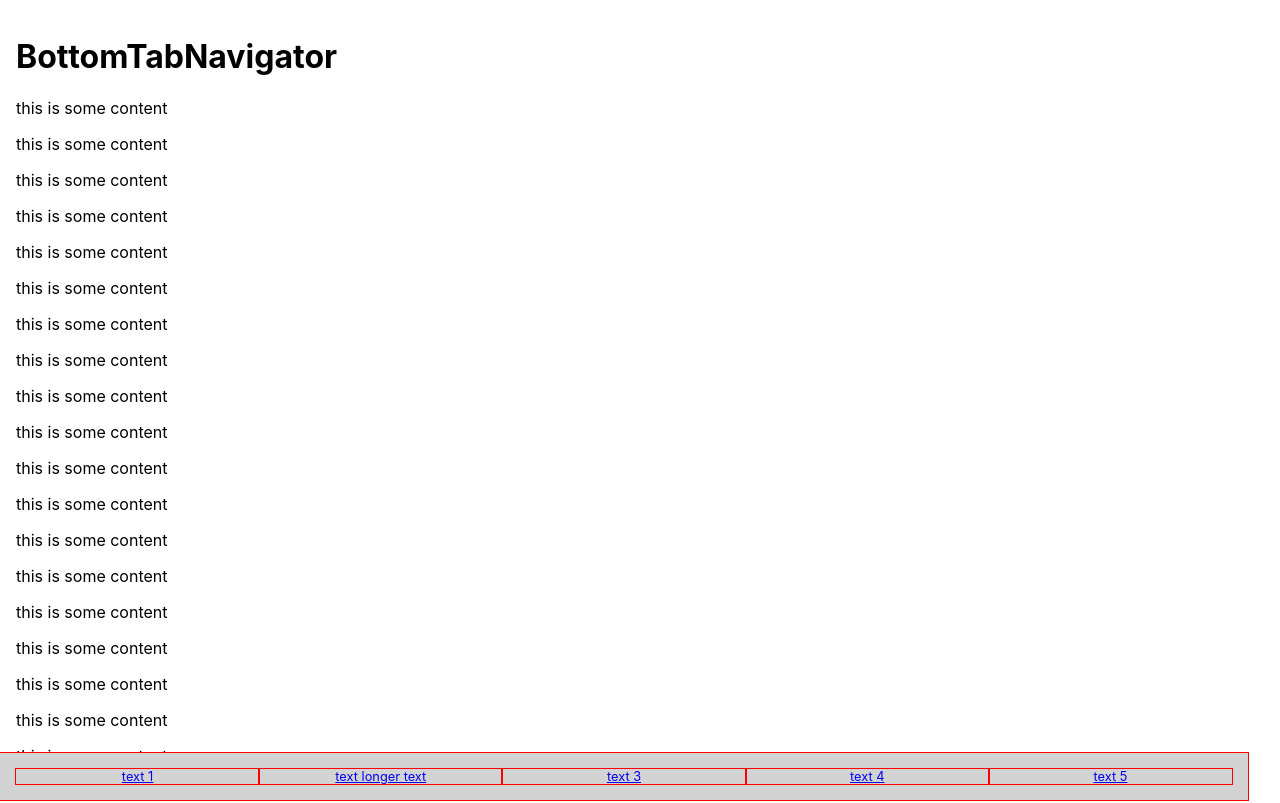
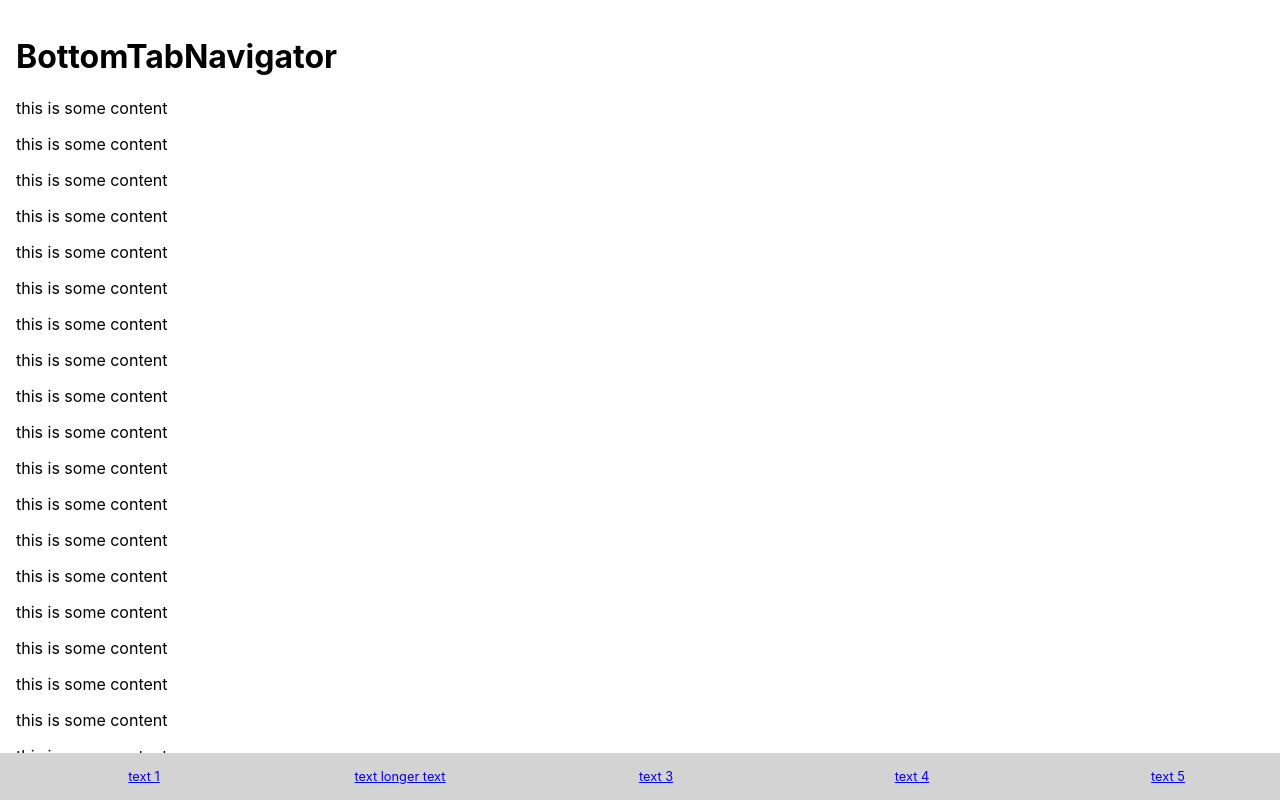
Before and after one commit to fsk1997/interface, a React (Create React App) app: page /bottom-tab-navigator in a window 1280 px wide. Shown: the top 803 px of the page. Built offline with nearby package versions, Linux system fonts and the light colour scheme.

Commit message:
Create linkedin style bottom tab navigator

```diff
--- a/src/pages/BottomTabNavigator/index.css
+++ b/src/pages/BottomTabNavigator/index.css
@@ -11,17 +11,25 @@
     left: 0px;
     right: 0px;
     bottom: 0px;
-    width: 95vw;
+    width: 100%;
     background-color:lightgray;
     padding: 1rem;
     display: flex;
     flex-wrap: nowrap;
     justify-content: space-between;
-    outline: 1px red solid;
+    /* outline: 1px red solid; */
+    /* transition: transform .1s ease-out; */
+    transform: translateY(0%);
+    transition: transform .1s ease-out;
+}
+
+.tab-container.tab-dismiss{
+    transform: translateY(100%);
+    transition: transform .3s ease-out;
 }
 
 .tab-container > div{
-    outline: 1px red solid;
+    /* outline: 1px red solid; */
     width: 100%;
     display: flex;
     justify-content: center;
--- a/src/pages/BottomTabNavigator/index.js
+++ b/src/pages/BottomTabNavigator/index.js
@@ -1,19 +1,40 @@
 import "./index.css";
-import { useEffect, useState } from "react";
-import {
-    Link
-  } from "react-router-dom";
+import { useEffect, useRef, useState } from "react";
+import { Link } from "react-router-dom";
+import { throttle } from "underscore";
 
 const BottomTabNavigator = () => {
+  const [dismiss, setDismiss] = useState(false);
+  const [lastScrollTop, setLastScrollTop] = useState(0);
+
+  useEffect(() => {
+    window.addEventListener(
+      "scroll",
+      throttle(() => {
+        if (window.scrollY < lastScrollTop) {
+          // console.log('scrolling up', window.scrollY, lastScrollTop, dismiss)
+          setDismiss(false);
+        }
+        if (window.scrollY > lastScrollTop) {
+          // console.log('scrolling down', window.scrollY, lastScrollTop, dismiss)
+          setDismiss(true);
+        }
+        setLastScrollTop(window.scrollY);
+        //if scrolltop is less than 0, then set lastScrollTop to 0.
+        //if scrolltop is more than 0, then set lastScrollTop to current scrollTop
+      }, 750)
+    );
+  }, [lastScrollTop, dismiss]);
+
   return (
     <div className="page">
       <div className="page-content">
         <h1>BottomTabNavigator</h1>
-      {[...Array(50)].map(index => (
+        {[...Array(50)].map((index) => (
           <p key={index}>this is some content</p>
         ))}
       </div>
-    <div className="tab-container">
+      <div className={`tab-container ${dismiss ? "tab-dismiss" : ""}`}>
         <div>
           <Link to="/">text 1</Link>
         </div>
@@ -32,6 +53,6 @@ return (
       </div>
     </div>
   );
-}
+};
 
-export default BottomTabNavigator
+export default BottomTabNavigator;
--- a/src/pages/IosHeader/index.js
+++ b/src/pages/IosHeader/index.js
@@ -12,9 +12,11 @@ function IosHeader() {
       requestAnimationFrame(()=>{
         if (scrollTop < lastScrollTop) {
           setSmallerHeaderFont(smallerHeaderFont + (window.scrollY / 100));
+          console.log('scrolling up')
         }
         if (scrollTop > lastScrollTop ) {
           setSmallerHeaderFont(smallerHeaderFont - (window.scrollY / 100));
+          console.log('scrolling down')
         }
       })
       setLastScrollTop(scrollTop < 0 ? 0 : scrollTop);
```
Also changed, not shown: 1 other file (tests, documents, lock files or other folders). Lines whose indentation alone changed are shown as unchanged.
